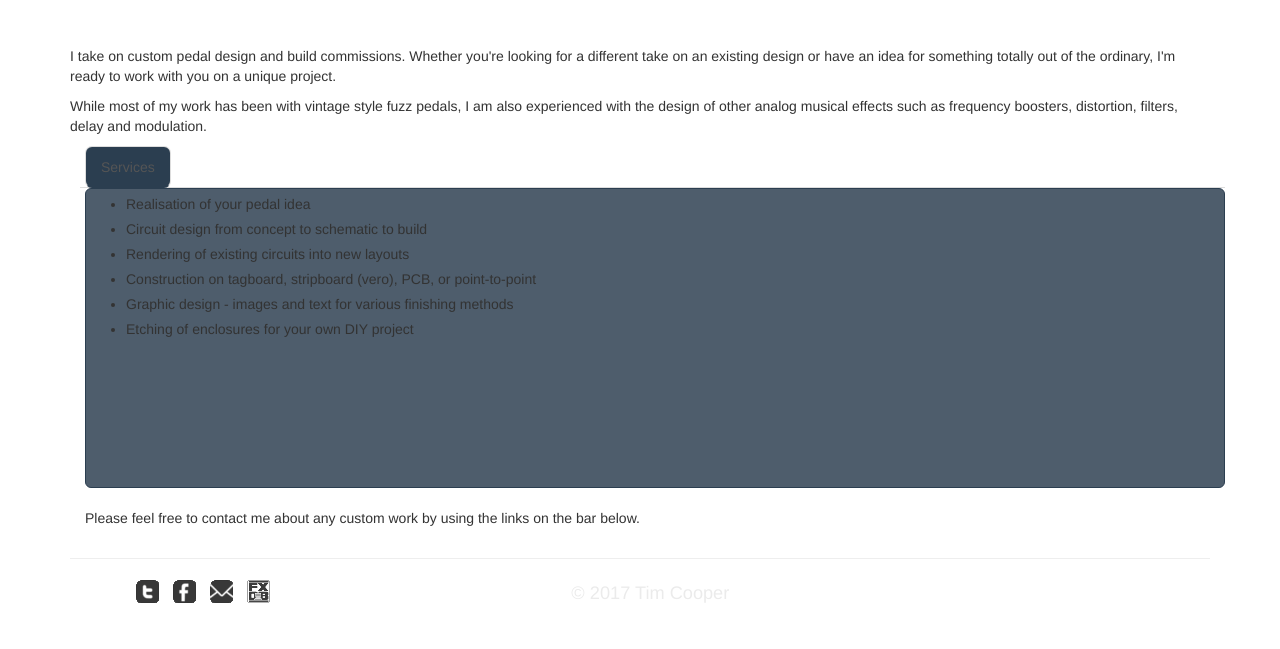
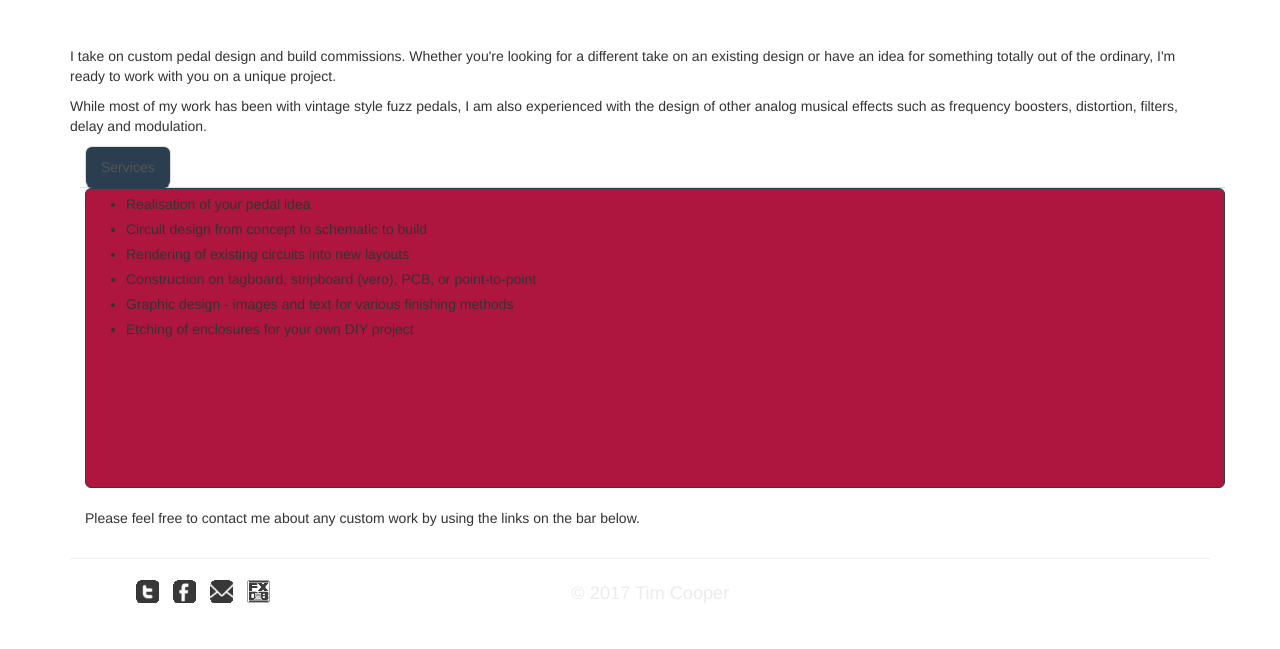
Before and after one commit to facelessfx/facelessfx.github.io, a PHP site: page /custom.html in a window 1280 px wide. Shown: the part 483-1132 px from the top of the page. Run offline with PHP 8.4, Linux system fonts and the light colour scheme.

Commit message:
Update custom.css

```diff
--- a/css/custom.css
+++ b/css/custom.css
@@ -133,7 +133,7 @@
 .tab-content {
   border: 1px solid #2b3e50;
   border-radius: 6px;
-  background-color: #4e5d6c;
+  background-color: #af163f;
   min-height: 300px;
 }
 
```
